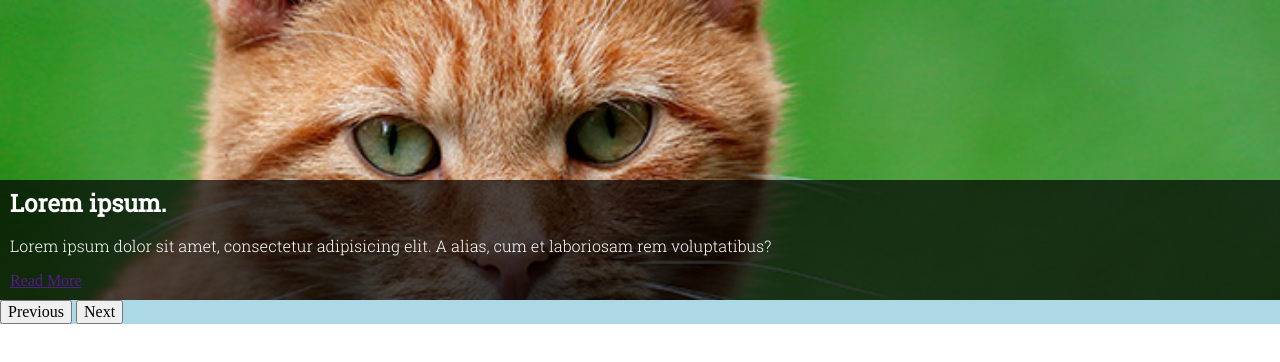
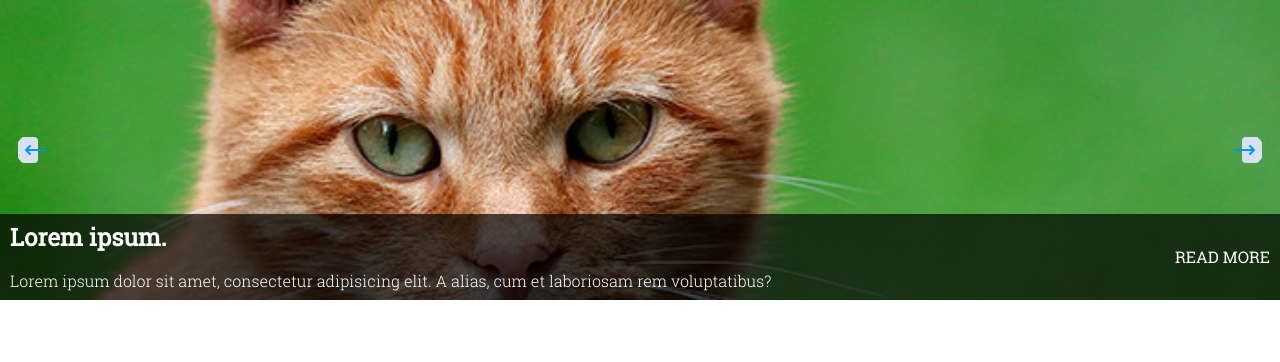
Before and after one commit to PatrykBombik/carousel, a plain HTML site: page index.html in a window 1280 px wide. Drawn offline with Linux system fonts and the light colour scheme.

Commit message:
svg icons for nav

```diff
--- a/src/styles/carousel.css
+++ b/src/styles/carousel.css
@@ -49,7 +49,7 @@ html, body {
 }
 
 .carousel {
-    background-color: lightblue;
+    position: relative;
 }
 
 .carousel .carousel__slides {
@@ -99,7 +99,7 @@ html, body {
     position: absolute;
     bottom: 0;
     width: 100%;
-    padding: 0.625rem;
+    padding: 0.625rem 7.8125rem 0.625rem 0.625rem;
     box-sizing: border-box;
     /*font-family: 'Roboto', sans-serif;*/
 }
@@ -112,11 +112,46 @@ html, body {
 .slide .slide__text {
     /*font-weight: 300;*/
     font-family: 'Roboto Slab Light', sans-serif;
+    margin: 0;
 }
 .slide .slide__link {
-
+    color: white;
+    text-decoration: none;
+    text-transform: uppercase;
+    font-family: 'Roboto Slab Regular';
+    position: absolute;
+    right: 0.625rem;
+    top: 50%;
+    transform: translateY(-50%);
+    transition: color 400ms;
 }
 
-.nav{}
-.nav .nav__btn {}
-.nav .nav__btn.nav__btn--next {}
+.slide .slide__link:hover {
+    color: gold;
+}
+
+.nav{
+    position: absolute;
+    top: 50%;
+    transform: translateY(-50%);
+    width: 100%;
+    padding: 1rem;
+    box-sizing: border-box;
+}
+.nav .nav__btn {
+    cursor: pointer;
+    width: 2rem;
+    height: 2rem;
+    background-color: transparent;
+    border: 0;
+    border-radius: 50%;
+    overflow: hidden;
+    text-indent: -9999px;
+    background-image: url("../images/arrow.svg");
+    transform: rotate(180deg);
+}
+.nav .nav__btn.nav__btn--next {
+    position: absolute;
+    right: 1rem;
+    transform: rotate(0deg);
+}
```
Also changed, not shown: src/images/arrow.svg (added).
